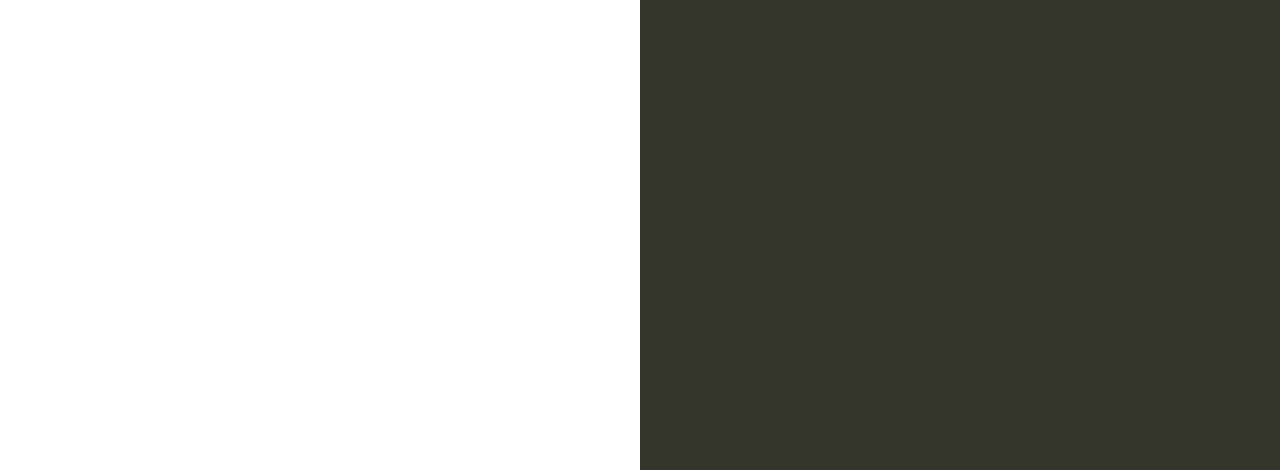
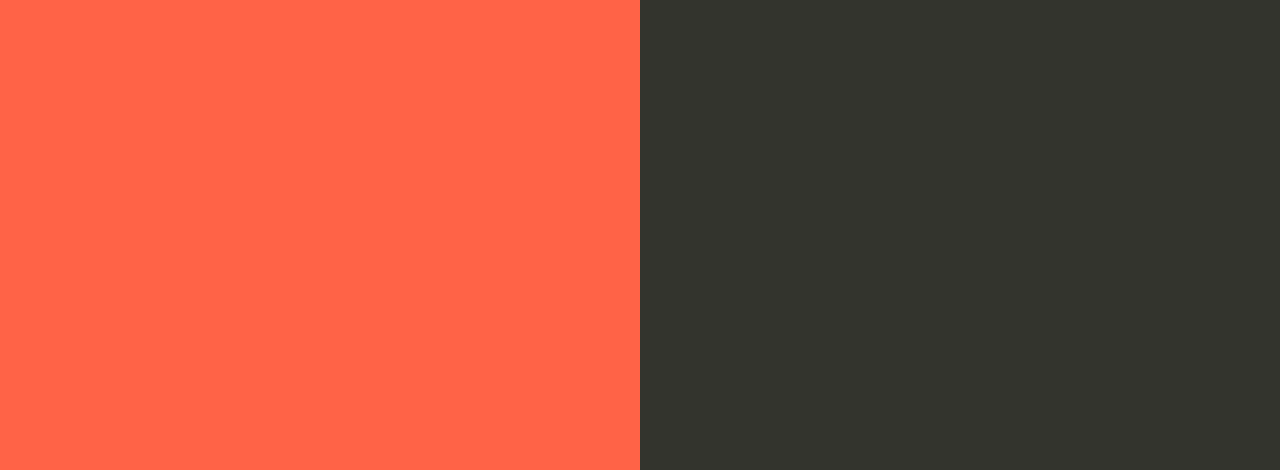
Before and after one commit to arjunkoppineni/pipeline-1, a website: page index.html in a window 1280 px wide. Shown: the part 330-800 px from the top of the page. Drawn offline with Linux system fonts and the light colour scheme.

Commit message:
Update index.html

```diff
--- a/index.html
+++ b/index.html
@@ -35,7 +35,7 @@
 
         text-align: right;
         padding-top: 11em;
-        background-color: mango;
+        background-color: Tomato;
 
       }
       .textColumn p {
```
